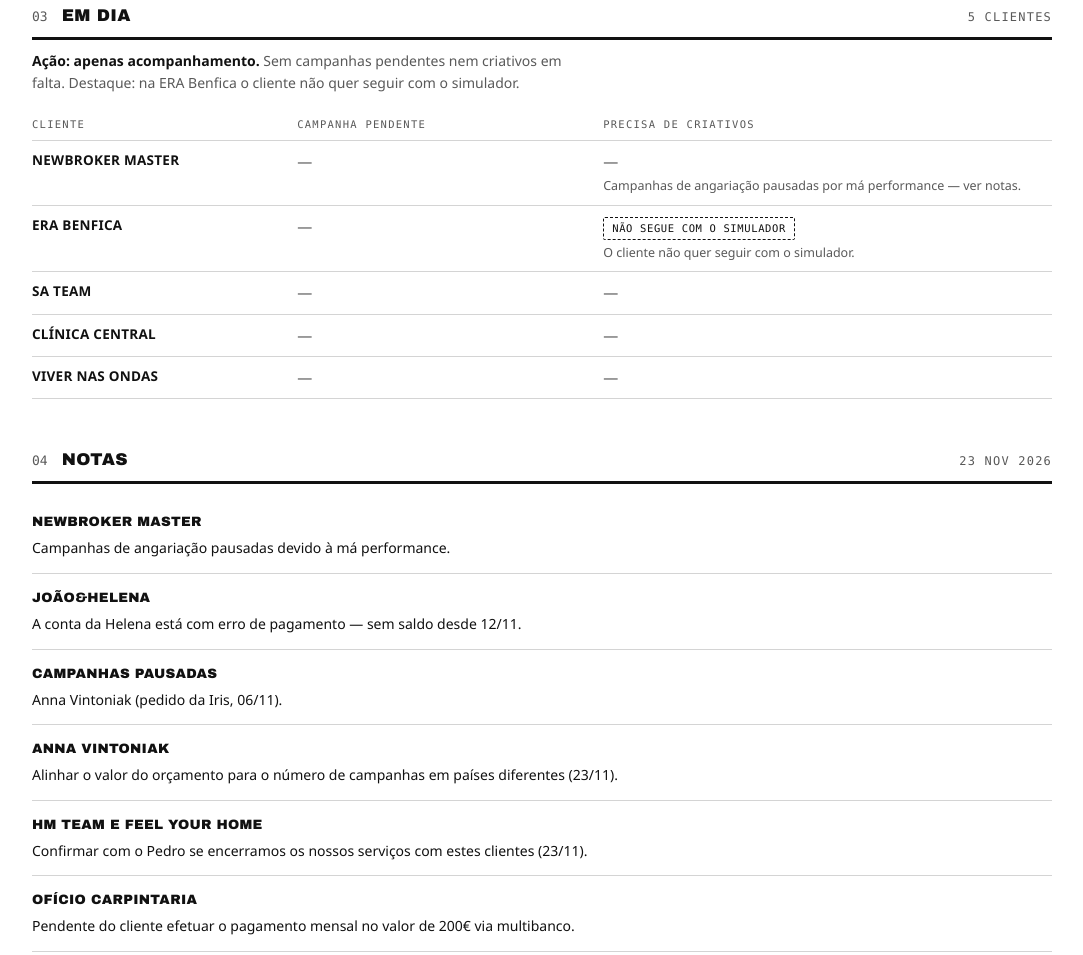
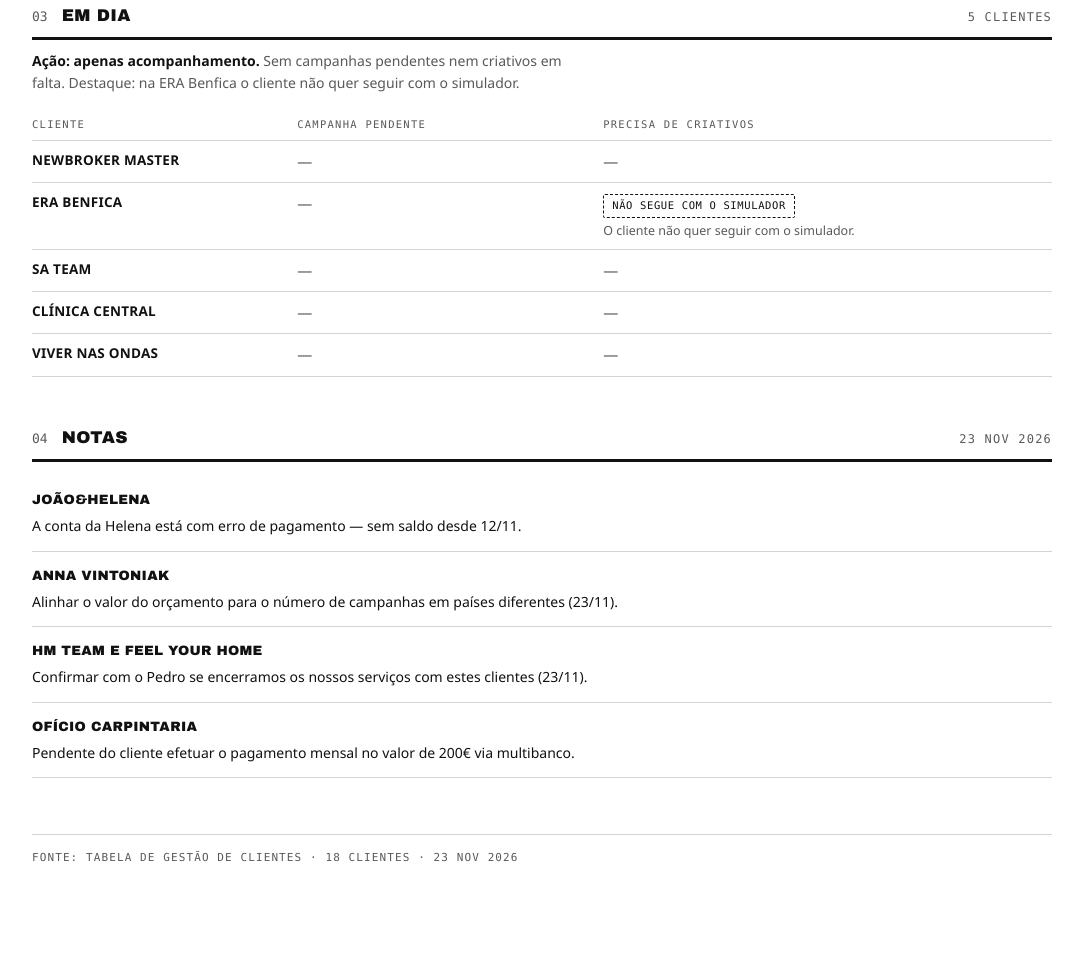
Before and after one commit to 4improvementsportugal-ops/ponto-situacao-clientes, a plain HTML site: page index.html in a window 1280 px wide. Shown: the part 1483-2438 px from the top of the page, without its empty margins (98-1181 px from the left). Drawn offline with Linux system fonts and the light colour scheme.

Commit message:
23 Nov: remove notas NewBroker Master e Campanhas pausadas
Co-Authored-By: Claude Opus 5.5 <noreply@anthropic.com>
Claude-Session: https://claude.ai/code/session_01LiPeAcCwwdXocaEwjXr5VZ

```diff
--- a/index.html
+++ b/index.html
@@ -348,7 +348,7 @@
     <div class="tablewrap">
       <table>
         <tr><th class="c1">Cliente</th><th class="c2">Campanha pendente</th><th class="c3">Precisa de Criativos</th></tr>
-        <tr><td class="client c1">NewBroker Master</td><td class="c2"><span class="none">—</span></td><td class="c3"><span class="none">—</span><span class="note">Campanhas de angariação pausadas por má performance — ver notas.</span></td></tr>
+        <tr><td class="client c1">NewBroker Master</td><td class="c2"><span class="none">—</span></td><td class="c3"><span class="none">—</span></td></tr>
         <tr><td class="client c1">ERA Benfica</td><td class="c2"><span class="none">—</span></td><td class="c3"><span class="chip stop">Não segue com o simulador</span><span class="note">O cliente não quer seguir com o simulador.</span></td></tr>
         <tr><td class="client c1">SA Team</td><td class="c2"><span class="none">—</span></td><td class="c3"><span class="none">—</span></td></tr>
         <tr><td class="client c1">Clínica Central</td><td class="c2"><span class="none">—</span></td><td class="c3"><span class="none">—</span></td></tr>
@@ -366,16 +366,8 @@
     </div>
     <div class="notes">
       <div class="note-item">
-        <h3>NewBroker Master</h3>
-        <p>Campanhas de angariação pausadas devido à má performance.</p>
-      </div>
-      <div class="note-item">
         <h3>João&amp;Helena</h3>
         <p>A conta da Helena está com erro de pagamento — sem saldo desde 12/11.</p>
-      </div>
-      <div class="note-item">
-        <h3>Campanhas pausadas</h3>
-        <p>Anna Vintoniak (pedido da Iris, 06/11).</p>
       </div>
       <div class="note-item">
         <h3>Anna Vintoniak</h3>
```
